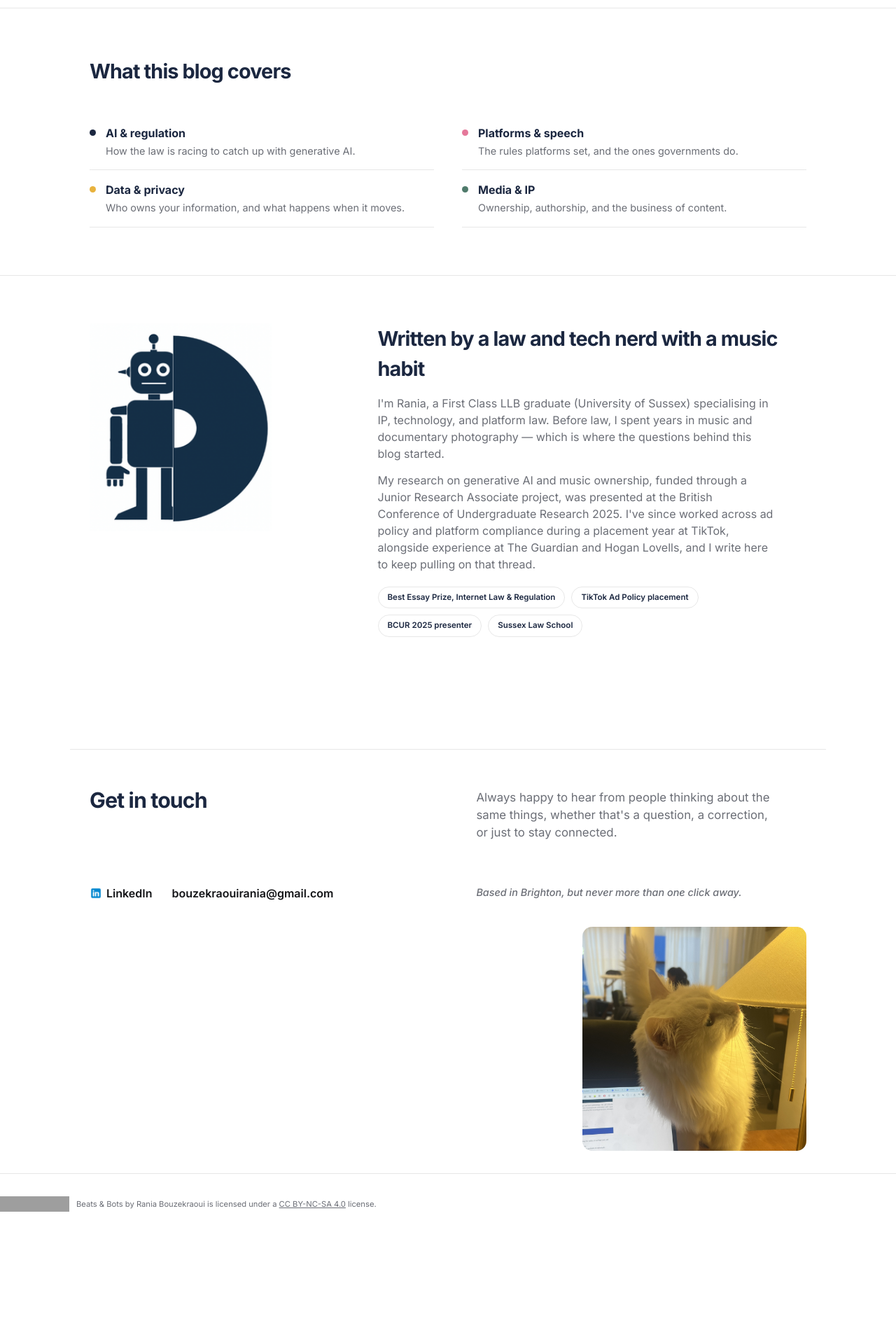
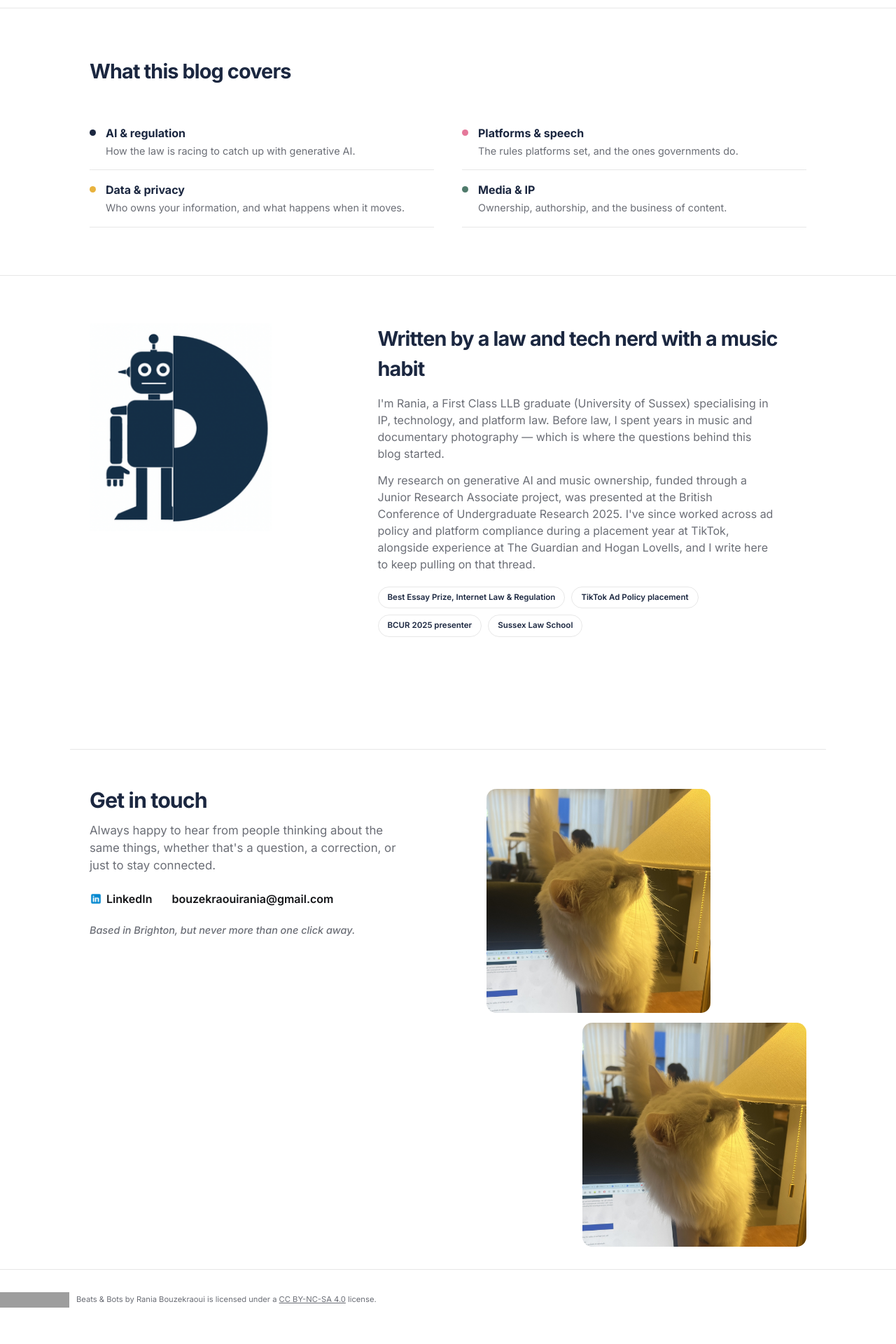
Before and after one commit to raniabouz/beats-and-bots, a Jekyll site: the page built from index.markdown, in a window 1280 px wide. Shown: the part 1467-3387 px from the top of the page at 70% size. Built offline with Jekyll 4.4.1, drawn with Linux system fonts in a browser that asks for light colours; before the commit the page ends 3250 px from its top, so only the background shows below that; grey boxes are pictures that could not be loaded.

Commit message:
fix da photo

```diff
--- a/_layouts/default.html
+++ b/_layouts/default.html
@@ -237,6 +237,7 @@
 <footer id="footer">
   <div class="wrap" style="border-top:1px solid var(--line); padding-top:56px; margin-top:56px;">
     <div style="display:grid; grid-template-columns: 1.1fr 0.9fr; gap:40px; align-items:flex-start;">
+  <div>
     <h2 style="margin:0 0 14px; font-size:1.9rem; line-height:1.1; color:var(--navy);">Get in touch</h2>
     <p style="color:var(--text-mute); font-size:1.05rem; max-width:44ch; margin:0 0 22px; line-height:1.5;">
       Always happy to hear from people thinking about the same things, whether that's a question, a correction, or just to stay connected.
@@ -246,6 +247,9 @@
       <li><a href="mailto:bouzekraouirania@gmail.com" style="text-decoration:none; color:inherit; font-weight:600; font-size:1rem;">bouzekraouirania@gmail.com</a></li>
     </ul>
     <p style="color:var(--text-mute); font-size:0.9rem; margin:0; font-style:italic;">Based in Brighton, but never more than one click away.</p>
+  </div>
+
+  <img src="{{ '/assets/images/footer-cat.jpg' | relative_url }}" alt="A cat interrupting family law revision" style="width:100%; max-width:320px; max-height:320px; object-fit:cover; border-radius:14px; display:block; margin-left:auto;">
 </div>
 
       <img src="{{ '/assets/images/footer-cat.jpg' | relative_url }}" alt="A cat interrupting family law revision" style="width:100%; max-width:320px; max-height:320px; object-fit:cover; border-radius:14px; display:block; margin-left:auto;">
```
Lines whose indentation alone changed are shown as unchanged.
